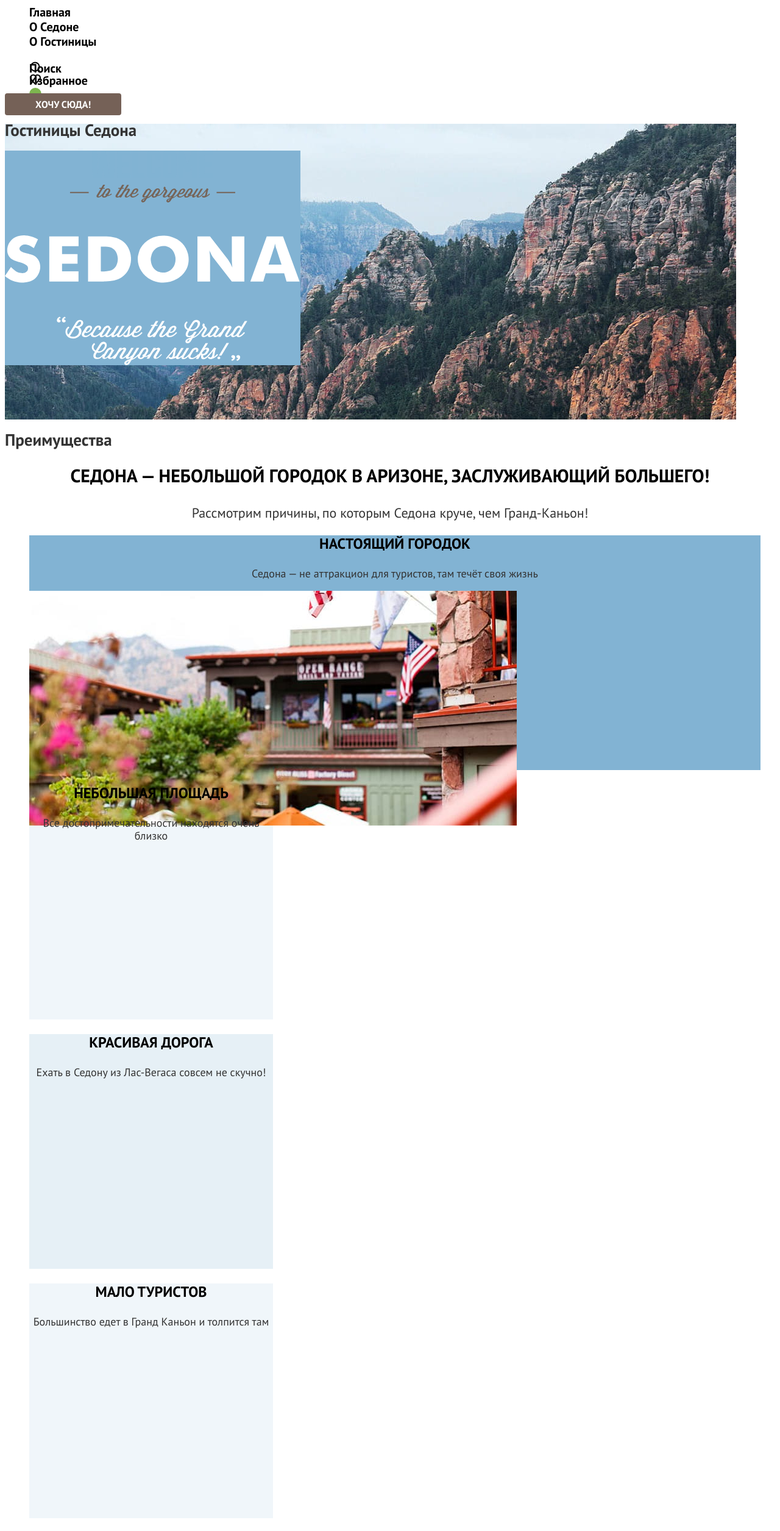
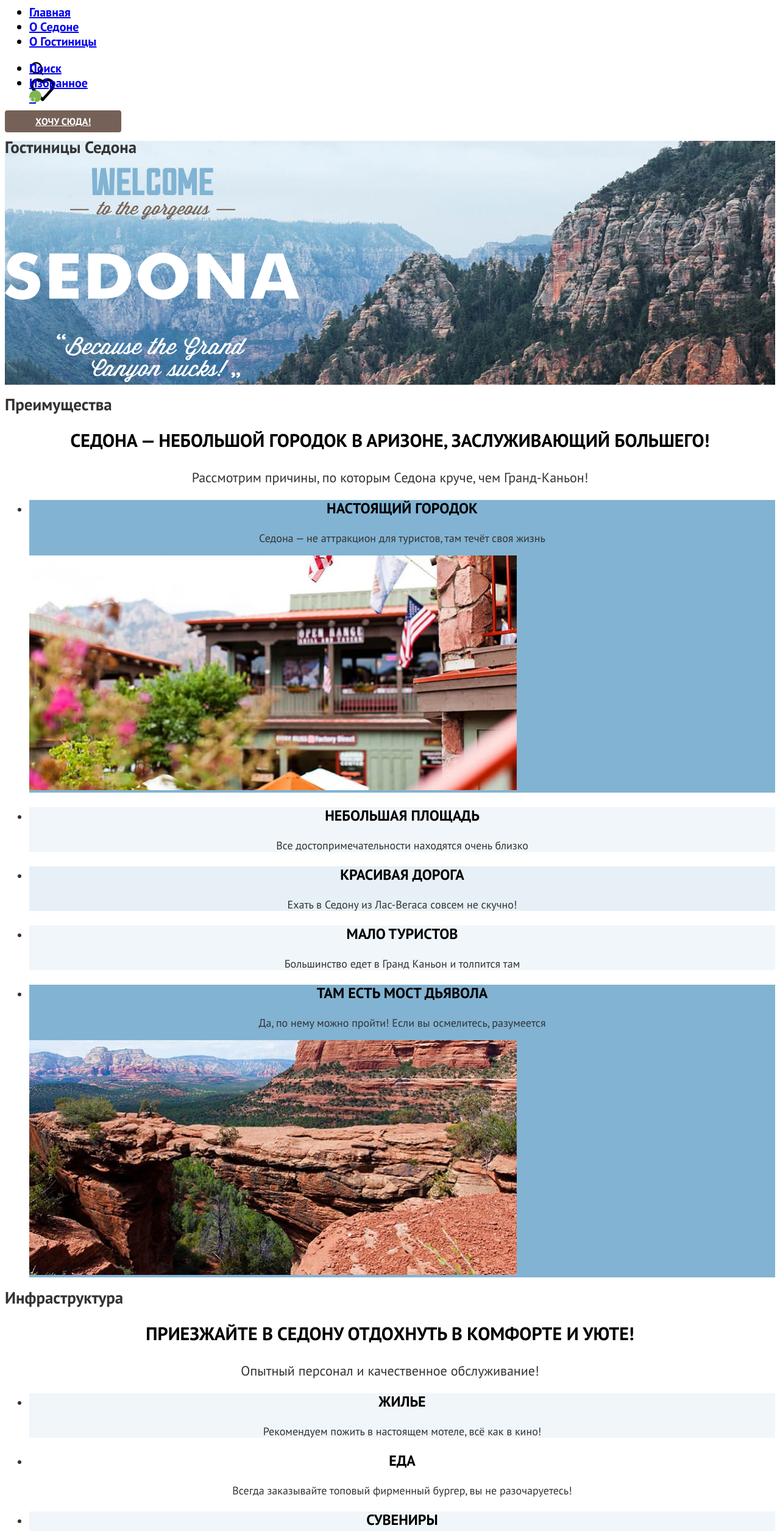
Before and after one commit to htmlacademy-htmlcss/2450769-sedona-1, a website built with Vite: page index.html in a window 1280 px wide. Shown: the part 94-2605 px from the top of the page at 61% size. Built offline with nearby package versions, Linux system fonts and the light colour scheme.

Commit message:
corrections

```diff
--- a/styles/styles.css
+++ b/styles/styles.css
@@ -23,20 +23,6 @@ body {
   font-style: normal;
 }
 
-a {
-  color: #000000;
-  text-decoration: none;
-}
-
-ul,
-ol {
-  list-style-type: none;
-}
-
-img {
-  background-color: #82b3d3;
-}
-
 .navigation {
   font-size: 20px;
   line-height: 24px;
@@ -55,11 +41,6 @@ img {
   background-image: url("../images/icons/heart.svg");
   display: block;
   background-repeat: no-repeat;
-}
-
-.navigation-user-link {
-  width: 20px;
-  height: 20px;
 }
 
 .header-button {
@@ -92,8 +73,6 @@ img {
   background-image: url("../images/index-background.jpg");
   background-repeat: no-repeat;
   background-size: 100% auto;
-  width: 1200px;
-  height: 485px;
 }
 
 .lead {
@@ -122,8 +101,6 @@ img {
   background-color: #82b3d3;
   background-repeat: no-repeat;
   background-size: 100% auto;
-  width: 1200px;
-  height: 415px;
 }
 
 .subscribe_catalog {
@@ -149,13 +126,6 @@ img {
 
 .advantages-item {
   background-color: rgba(131, 179, 211, 0.12);
-  width: 400px;
-  height: 385px;
-}
-
-.infrastructure-item {
-  width: 400px;
-  height: 385px;
 }
 
 .road {
@@ -164,8 +134,6 @@ img {
 
 .advantages-item-wide {
   background-color: #82b3d3;
-  height: 385px;
-  width: 1200px;
 }
 
 .phone {
@@ -227,8 +195,6 @@ img {
 
 .main {
   background-image: url("../images/filtr.jpg");
-  width: 1200px;
-  height: auto;
 }
 
 .sedona {
@@ -251,8 +217,6 @@ img {
   background-image: url("../images/icons/home.svg");
   display: block;
   background-repeat: no-repeat;
-  width: 12px;
-  height: 12px;
 }
 
 legend {
@@ -356,8 +320,6 @@ label.cost-min,
 
 .pagination-item {
   background-color: #82b3d3;
-  width: 60px;
-  height: 60px;
   border-radius: 4px;
   text-align: center;
 }
```
Also changed, not shown: catalog.html (+3 -3 lines).
